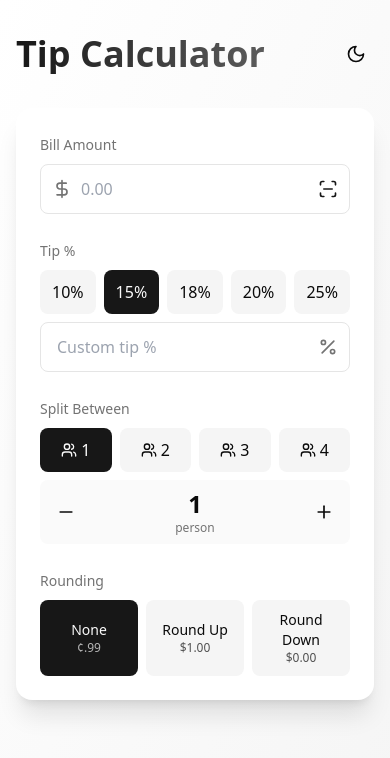
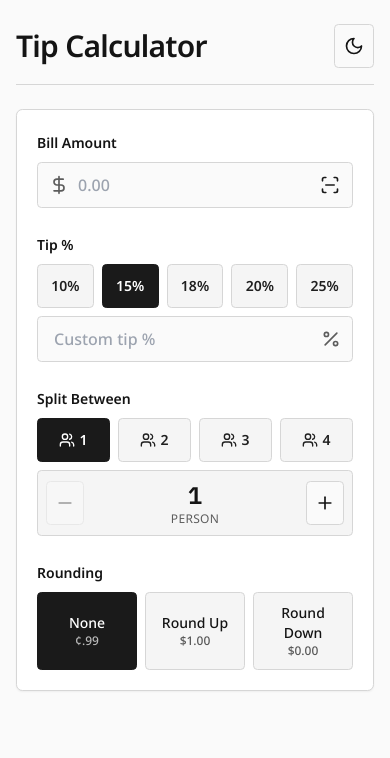
Before and after one commit to zyuapp/beautiful-tips-calculator, a Next.js app: page / in a window 390 px wide. Shown: the top 758 px of the page. Built offline with nearby package versions, Linux system fonts and the light colour scheme.

Commit message:
feat: simplify calculator UI and refresh mobile README screenshot

```diff
--- a/app/globals.css
+++ b/app/globals.css
@@ -3,48 +3,48 @@
 @tailwind utilities;
 
 :root {
-  --background: 0 0% 100%;
-  --foreground: 0 0% 3.9%;
+  --background: 0 0% 98%;
+  --foreground: 0 0% 8%;
   --card: 0 0% 100%;
-  --card-foreground: 0 0% 3.9%;
+  --card-foreground: 0 0% 8%;
   --popover: 0 0% 100%;
-  --popover-foreground: 0 0% 3.9%;
-  --primary: 0 0% 9%;
-  --primary-foreground: 0 0% 98%;
-  --secondary: 0 0% 96.1%;
-  --secondary-foreground: 0 0% 9%;
-  --muted: 0 0% 96.1%;
-  --muted-foreground: 0 0% 45.1%;
-  --accent: 0 0% 96.1%;
-  --accent-foreground: 0 0% 9%;
-  --destructive: 0 84.2% 60.2%;
+  --popover-foreground: 0 0% 8%;
+  --primary: 0 0% 10%;
+  --primary-foreground: 0 0% 100%;
+  --secondary: 0 0% 96%;
+  --secondary-foreground: 0 0% 12%;
+  --muted: 0 0% 95%;
+  --muted-foreground: 0 0% 36%;
+  --accent: 0 0% 93%;
+  --accent-foreground: 0 0% 12%;
+  --destructive: 0 72% 47%;
   --destructive-foreground: 0 0% 98%;
-  --border: 0 0% 89.8%;
-  --input: 0 0% 89.8%;
-  --ring: 0 0% 3.9%;
-  --radius: 0.5rem;
+  --border: 0 0% 84%;
+  --input: 0 0% 84%;
+  --ring: 0 0% 18%;
+  --radius: 0.4rem;
 }
 
 .dark {
-  --background: 0 0% 3.9%;
-  --foreground: 0 0% 98%;
-  --card: 0 0% 3.9%;
-  --card-foreground: 0 0% 98%;
-  --popover: 0 0% 3.9%;
-  --popover-foreground: 0 0% 98%;
-  --primary: 0 0% 98%;
-  --primary-foreground: 0 0% 9%;
-  --secondary: 0 0% 14.9%;
-  --secondary-foreground: 0 0% 98%;
-  --muted: 0 0% 14.9%;
-  --muted-foreground: 0 0% 63.9%;
-  --accent: 0 0% 14.9%;
-  --accent-foreground: 0 0% 98%;
-  --destructive: 0 62.8% 30.6%;
+  --background: 0 0% 8%;
+  --foreground: 0 0% 95%;
+  --card: 0 0% 10%;
+  --card-foreground: 0 0% 95%;
+  --popover: 0 0% 10%;
+  --popover-foreground: 0 0% 95%;
+  --primary: 0 0% 95%;
+  --primary-foreground: 0 0% 8%;
+  --secondary: 0 0% 16%;
+  --secondary-foreground: 0 0% 95%;
+  --muted: 0 0% 15%;
+  --muted-foreground: 0 0% 68%;
+  --accent: 0 0% 20%;
+  --accent-foreground: 0 0% 95%;
+  --destructive: 0 62% 42%;
   --destructive-foreground: 0 0% 98%;
-  --border: 0 0% 14.9%;
-  --input: 0 0% 14.9%;
-  --ring: 0 0% 83.1%;
+  --border: 0 0% 25%;
+  --input: 0 0% 25%;
+  --ring: 0 0% 78%;
 }
 
 @layer base {
@@ -52,7 +52,8 @@
     @apply border-border;
   }
   body {
-    @apply bg-background text-foreground;
+    @apply bg-background text-foreground font-sans;
+    line-height: 1.5;
   }
 
   /* Improve number input appearance on mobile */
--- a/app/layout.tsx
+++ b/app/layout.tsx
@@ -1,15 +1,18 @@
 import type { Metadata } from "next";
-import { Geist, Geist_Mono } from "next/font/google";
+import { IBM_Plex_Mono, Noto_Sans } from "next/font/google";
 import "./globals.css";
 
-const geistSans = Geist({
-  variable: "--font-geist-sans",
+const notoSans = Noto_Sans({
+  variable: "--font-body",
   subsets: ["latin"],
+  display: "swap",
 });
 
-const geistMono = Geist_Mono({
-  variable: "--font-geist-mono",
+const ibmPlexMono = IBM_Plex_Mono({
+  variable: "--font-mono",
   subsets: ["latin"],
+  weight: ["400", "500", "600"],
+  display: "swap",
 });
 
 export const metadata: Metadata = {
@@ -36,7 +39,7 @@ export default function RootLayout({
         <meta name="theme-color" content="#000000" />
       </head>
       <body
-        className={`${geistSans.variable} ${geistMono.variable} antialiased`}
+        className={`${notoSans.variable} ${ibmPlexMono.variable} antialiased`}
       >
         {children}
       </body>
--- a/components/tip-calculator.tsx
+++ b/components/tip-calculator.tsx
@@ -77,21 +77,21 @@ Split ${numberOfPeople} ways: $${finalPerPerson.toFixed(2)} each`
   }
 
   return (
-    <div className="min-h-screen bg-gradient-to-br from-background to-muted transition-colors duration-300">
-      <div className="container mx-auto px-4 py-8 max-w-2xl">
+    <div className="min-h-screen bg-background transition-colors duration-200">
+      <div className="container mx-auto max-w-3xl px-4 py-6 sm:py-10">
         <motion.div
           initial={{ opacity: 0, y: 20 }}
           animate={{ opacity: 1, y: 0 }}
-          transition={{ duration: 0.5 }}
+          transition={{ duration: 0.25 }}
         >
           {/* Header */}
-          <div className="flex items-center justify-between mb-8">
-            <h1 className="text-4xl font-bold bg-gradient-to-r from-primary to-primary/70 bg-clip-text text-transparent">
+          <div className="mb-6 flex items-center justify-between border-b border-border pb-4">
+            <h1 className="text-3xl font-semibold tracking-tight sm:text-4xl">
               Tip Calculator
             </h1>
             <button
               onClick={() => setDarkMode(!darkMode)}
-              className="p-2 rounded-lg hover:bg-accent transition-colors"
+              className="flex h-10 w-10 items-center justify-center rounded-md border border-border bg-background transition-colors hover:bg-secondary"
               aria-label="Toggle dark mode"
             >
               {darkMode ? <Sun className="h-5 w-5" /> : <Moon className="h-5 w-5" />}
@@ -100,14 +100,14 @@ Split ${numberOfPeople} ways: $${finalPerPerson.toFixed(2)} each`
 
           {/* Main Calculator Card */}
           <motion.div
-            className="bg-card rounded-2xl shadow-xl p-6 space-y-6"
+            className="space-y-6 rounded-lg border border-border bg-card p-5 shadow-sm sm:p-6"
             initial={{ scale: 0.95 }}
             animate={{ scale: 1 }}
-            transition={{ duration: 0.3 }}
+            transition={{ duration: 0.2 }}
           >
             {/* Bill Amount Input */}
             <div className="space-y-2">
-              <label className="text-sm font-medium text-muted-foreground">Bill Amount</label>
+              <label className="text-sm font-semibold">Bill Amount</label>
               <div className="relative">
                 <DollarSign className="absolute left-3 top-1/2 transform -translate-y-1/2 h-5 w-5 text-muted-foreground" />
                 <input
@@ -115,11 +115,11 @@ Split ${numberOfPeople} ways: $${finalPerPerson.toFixed(2)} each`
                   value={billAmount}
                   onChange={(e) => setBillAmount(e.target.value)}
                   placeholder="0.00"
-                  className="w-full pl-10 pr-12 py-3 rounded-lg border bg-background focus:ring-2 focus:ring-primary focus:border-transparent transition-all"
+                  className="w-full rounded-md border border-input bg-background py-2.5 pl-10 pr-12 text-base font-medium tabular-nums focus-visible:outline-none focus-visible:ring-2 focus-visible:ring-ring"
                 />
                 <button
                   onClick={() => setShowScanner(true)}
-                  className="absolute right-1 top-1/2 -translate-y-1/2 p-2 rounded-md hover:bg-accent active:bg-accent/70 transition-colors flex items-center justify-center touch-manipulation"
+                  className="absolute right-1 top-1/2 flex -translate-y-1/2 items-center justify-center rounded-md border border-transparent p-2 transition-colors hover:border-border hover:bg-secondary active:bg-accent touch-manipulation"
                   title="Scan receipt"
                   type="button"
                 >
@@ -130,22 +130,20 @@ Split ${numberOfPeople} ways: $${finalPerPerson.toFixed(2)} each`
 
             {/* Tip Percentage */}
             <div className="space-y-2">
-              <label className="text-sm font-medium text-muted-foreground">Tip %</label>
+              <label className="text-sm font-semibold">Tip %</label>
               <div className="grid grid-cols-5 gap-2 mb-3">
                 {tipPresets.map((preset) => (
                   <motion.button
                     key={preset}
-                    whileHover={{ scale: 1.05 }}
-                    whileTap={{ scale: 0.95 }}
                     onClick={() => {
                       setTipPercent(preset)
                       setCustomTip("")
                     }}
                     className={cn(
-                      "py-2 rounded-lg font-medium transition-all",
+                      "rounded-md border py-2 text-sm font-semibold transition-colors",
                       tipPercent === preset && !customTip
-                        ? "bg-primary text-primary-foreground"
-                        : "bg-secondary hover:bg-secondary/80"
+                        ? "border-primary bg-primary text-primary-foreground"
+                        : "border-border bg-secondary text-secondary-foreground hover:bg-accent"
                     )}
                   >
                     {preset}%
@@ -159,28 +157,26 @@ Split ${numberOfPeople} ways: $${finalPerPerson.toFixed(2)} each`
                   value={customTip}
                   onChange={(e) => setCustomTip(e.target.value)}
                   placeholder="Custom tip %"
-                  className="w-full pr-10 pl-4 py-3 rounded-lg border bg-background focus:ring-2 focus:ring-primary focus:border-transparent transition-all"
+                  className="w-full rounded-md border border-input bg-background py-2.5 pl-4 pr-10 text-base font-medium tabular-nums focus-visible:outline-none focus-visible:ring-2 focus-visible:ring-ring"
                 />
               </div>
             </div>
 
             {/* Number of People */}
             <div className="space-y-2">
-              <label className="text-sm font-medium text-muted-foreground">Split Between</label>
+              <label className="text-sm font-semibold">Split Between</label>
 
               {/* Quick presets */}
               <div className="grid grid-cols-4 gap-2 mb-3">
                 {[1, 2, 3, 4].map((num) => (
                   <motion.button
                     key={num}
-                    whileHover={{ scale: 1.05 }}
-                    whileTap={{ scale: 0.95 }}
                     onClick={() => setNumberOfPeople(num)}
                     className={cn(
-                      "py-2.5 rounded-lg font-medium transition-all flex items-center justify-center gap-1",
+                      "flex items-center justify-center gap-1 rounded-md border py-2.5 text-sm font-semibold transition-colors",
                       numberOfPeople === num
-                        ? "bg-primary text-primary-foreground"
-                        : "bg-secondary hover:bg-secondary/80"
+                        ? "border-primary bg-primary text-primary-foreground"
+                        : "border-border bg-secondary text-secondary-foreground hover:bg-accent"
                     )}
                   >
                     <Users className="h-4 w-4" />
@@ -190,10 +186,10 @@ Split ${numberOfPeople} ways: $${finalPerPerson.toFixed(2)} each`
               </div>
 
               {/* Custom number with stepper */}
-              <div className="flex items-center gap-2 p-2 rounded-lg bg-secondary/50">
+              <div className="flex items-center gap-2 rounded-md border border-border bg-secondary p-2">
                 <button
                   onClick={() => setNumberOfPeople(Math.max(1, numberOfPeople - 1))}
-                  className="p-2 rounded-md hover:bg-accent active:bg-accent/70 transition-colors touch-manipulation"
+                  className="rounded-md border border-border bg-background p-2 transition-colors hover:bg-accent active:bg-accent touch-manipulation disabled:cursor-not-allowed disabled:opacity-40"
                   type="button"
                   disabled={numberOfPeople <= 1}
                 >
@@ -201,15 +197,15 @@ Split ${numberOfPeople} ways: $${finalPerPerson.toFixed(2)} each`
                 </button>
 
                 <div className="flex-1 text-center">
-                  <div className="text-2xl font-bold">{numberOfPeople}</div>
-                  <div className="text-xs text-muted-foreground">
+                  <div className="font-mono text-2xl font-semibold tabular-nums">{numberOfPeople}</div>
+                  <div className="text-xs uppercase tracking-wide text-muted-foreground">
                     {numberOfPeople === 1 ? 'person' : 'people'}
                   </div>
                 </div>
 
                 <button
                   onClick={() => setNumberOfPeople(numberOfPeople + 1)}
-                  className="p-2 rounded-md hover:bg-accent active:bg-accent/70 transition-colors touch-manipulation"
+                  className="rounded-md border border-border bg-background p-2 transition-colors hover:bg-accent active:bg-accent touch-manipulation"
                   type="button"
                 >
                   <Plus className="h-5 w-5" />
@@ -219,17 +215,15 @@ Split ${numberOfPeople} ways: $${finalPerPerson.toFixed(2)} each`
 
             {/* Rounding Options */}
             <div className="space-y-2">
-              <label className="text-sm font-medium text-muted-foreground">Rounding</label>
+              <label className="text-sm font-semibold">Rounding</label>
               <div className="grid grid-cols-3 gap-2">
                 <motion.button
-                  whileHover={{ scale: 1.05 }}
-                  whileTap={{ scale: 0.95 }}
                   onClick={() => setRoundingMode("none")}
                   className={cn(
-                    "py-2.5 px-3 rounded-lg font-medium transition-all",
+                    "rounded-md border px-3 py-2.5 font-medium transition-colors",
                     roundingMode === "none"
-                      ? "bg-primary text-primary-foreground"
-                      : "bg-secondary hover:bg-secondary/80"
+                      ? "border-primary bg-primary text-primary-foreground"
+                      : "border-border bg-secondary hover:bg-accent"
                   )}
                   type="button"
                 >
@@ -238,14 +232,12 @@ Split ${numberOfPeople} ways: $${finalPerPerson.toFixed(2)} each`
                 </motion.button>
 
                 <motion.button
-                  whileHover={{ scale: 1.05 }}
-                  whileTap={{ scale: 0.95 }}
                   onClick={() => setRoundingMode("up")}
                   className={cn(
-                    "py-2.5 px-3 rounded-lg font-medium transition-all",
+                    "rounded-md border px-3 py-2.5 font-medium transition-colors",
                     roundingMode === "up"
-                      ? "bg-primary text-primary-foreground"
-                      : "bg-secondary hover:bg-secondary/80"
+                      ? "border-primary bg-primary text-primary-foreground"
+                      : "border-border bg-secondary hover:bg-accent"
                   )}
                   type="button"
                 >
@@ -254,14 +246,12 @@ Split ${numberOfPeople} ways: $${finalPerPerson.toFixed(2)} each`
                 </motion.button>
 
                 <motion.button
-                  whileHover={{ scale: 1.05 }}
-                  whileTap={{ scale: 0.95 }}
                   onClick={() => setRoundingMode("down")}
                   className={cn(
-                    "py-2.5 px-3 rounded-lg font-medium transition-all",
+                    "rounded-md border px-3 py-2.5 font-medium transition-colors",
                     roundingMode === "down"
-                      ? "bg-primary text-primary-foreground"
-                      : "bg-secondary hover:bg-secondary/80"
+                      ? "border-primary bg-primary text-primary-foreground"
+                      : "border-border bg-secondary hover:bg-accent"
                   )}
                   type="button"
                 >
@@ -277,34 +267,34 @@ Split ${numberOfPeople} ways: $${finalPerPerson.toFixed(2)} each`
                 initial={{ opacity: 0, height: 0 }}
                 animate={{ opacity: 1, height: "auto" }}
                 exit={{ opacity: 0, height: 0 }}
-                className="space-y-4 pt-6 border-t"
+                className="space-y-4 border-t border-border pt-6"
               >
                 <div className="grid grid-cols-2 gap-4">
                   <div className="space-y-1">
                     <p className="text-sm text-muted-foreground">Tip Amount</p>
-                    <p className="text-2xl font-bold">
+                    <p className="font-mono text-2xl font-semibold tabular-nums">
                       ${finalTipAmount.toFixed(2)}
                     </p>
                   </div>
                   <div className="space-y-1">
                     <p className="text-sm text-muted-foreground">Total Amount</p>
-                    <p className="text-2xl font-bold">
+                    <p className="font-mono text-2xl font-semibold tabular-nums">
                       ${finalTotal.toFixed(2)}
                     </p>
                   </div>
                 </div>
 
-                <div className="bg-primary/10 rounded-lg p-4 space-y-2">
+                <div className="space-y-2 rounded-md border border-border bg-secondary p-4">
                   <p className="text-lg font-semibold">Per Person</p>
                   <div className="flex justify-between items-center">
                     <span>Amount</span>
-                    <span className="font-bold">
+                    <span className="font-mono font-semibold tabular-nums">
                       ${finalPerPerson.toFixed(2)}
                     </span>
                   </div>
                   <div className="flex justify-between items-center">
                     <span>Tip</span>
-                    <span className="font-bold">
+                    <span className="font-mono font-semibold tabular-nums">
                       ${finalTipPerPerson.toFixed(2)}
                     </span>
                   </div>
@@ -317,21 +307,17 @@ Split ${numberOfPeople} ways: $${finalPerPerson.toFixed(2)} each`
                 )}
 
                 {/* Action Buttons */}
-                <div className="flex gap-2">
+                <div className="flex flex-col gap-2 sm:flex-row">
                   <motion.button
-                    whileHover={{ scale: 1.02 }}
-                    whileTap={{ scale: 0.98 }}
                     onClick={copyToClipboard}
-                    className="flex-1 flex items-center justify-center gap-2 py-3 bg-primary text-primary-foreground rounded-lg font-medium hover:bg-primary/90 transition-colors"
+                    className="flex flex-1 items-center justify-center gap-2 rounded-md border border-primary bg-primary py-3 font-semibold text-primary-foreground transition-colors hover:bg-primary/90"
                   >
                     <Copy className="h-4 w-4" />
                     Copy Summary
                   </motion.button>
                   <motion.button
-                    whileHover={{ scale: 1.02 }}
-                    whileTap={{ scale: 0.98 }}
                     onClick={clearAll}
-                    className="px-6 py-3 bg-secondary text-secondary-foreground rounded-lg font-medium hover:bg-secondary/80 transition-colors"
+                    className="rounded-md border border-border bg-background px-6 py-3 font-semibold text-foreground transition-colors hover:bg-secondary"
                   >
                     Clear
                   </motion.button>
--- a/tailwind.config.ts
+++ b/tailwind.config.ts
@@ -18,6 +18,10 @@ const config = {
       },
     },
     extend: {
+      fontFamily: {
+        sans: ["var(--font-body)", "Noto Sans", "ui-sans-serif", "system-ui", "sans-serif"],
+        mono: ["var(--font-mono)", "IBM Plex Mono", "ui-monospace", "SFMono-Regular", "monospace"],
+      },
       colors: {
         border: "hsl(var(--border))",
         input: "hsl(var(--input))",
```
Also changed, not shown: components/receipt-scanner.tsx (+30 -33 lines), public/readme-preview.png.
